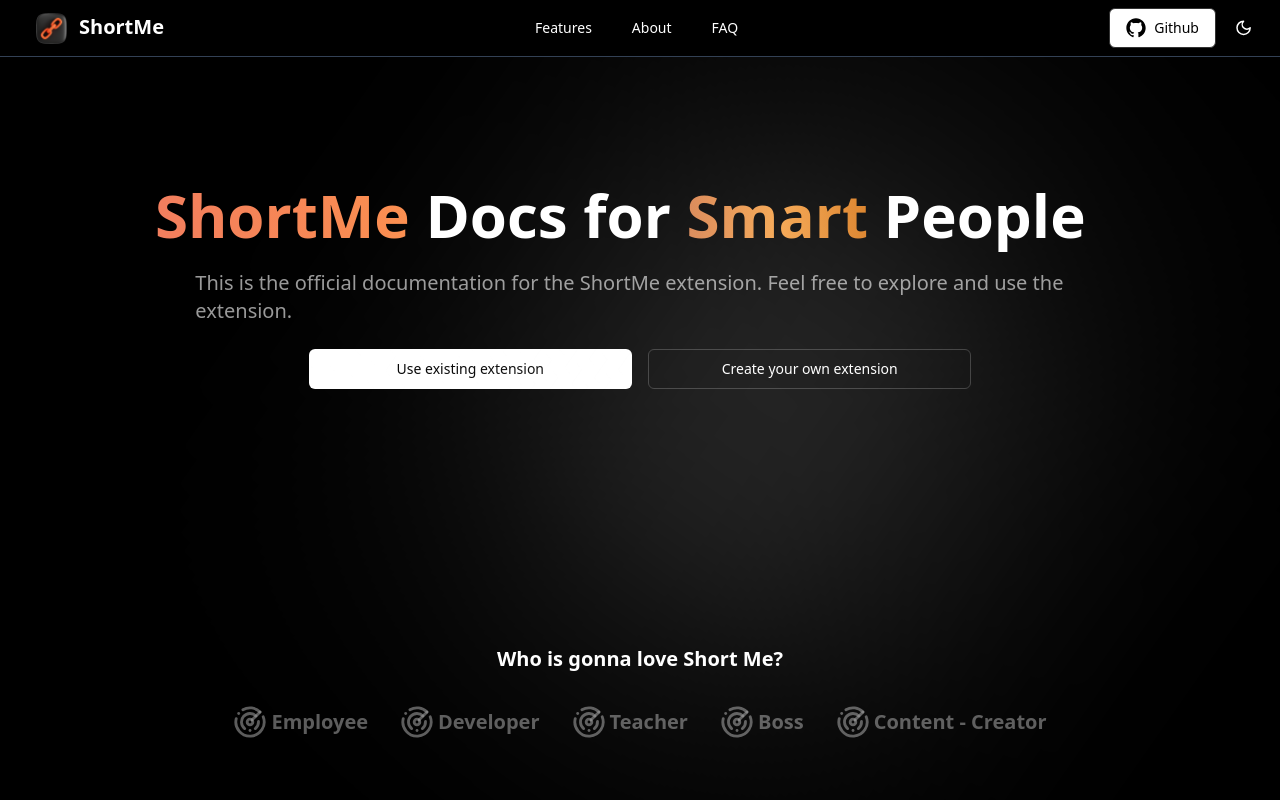
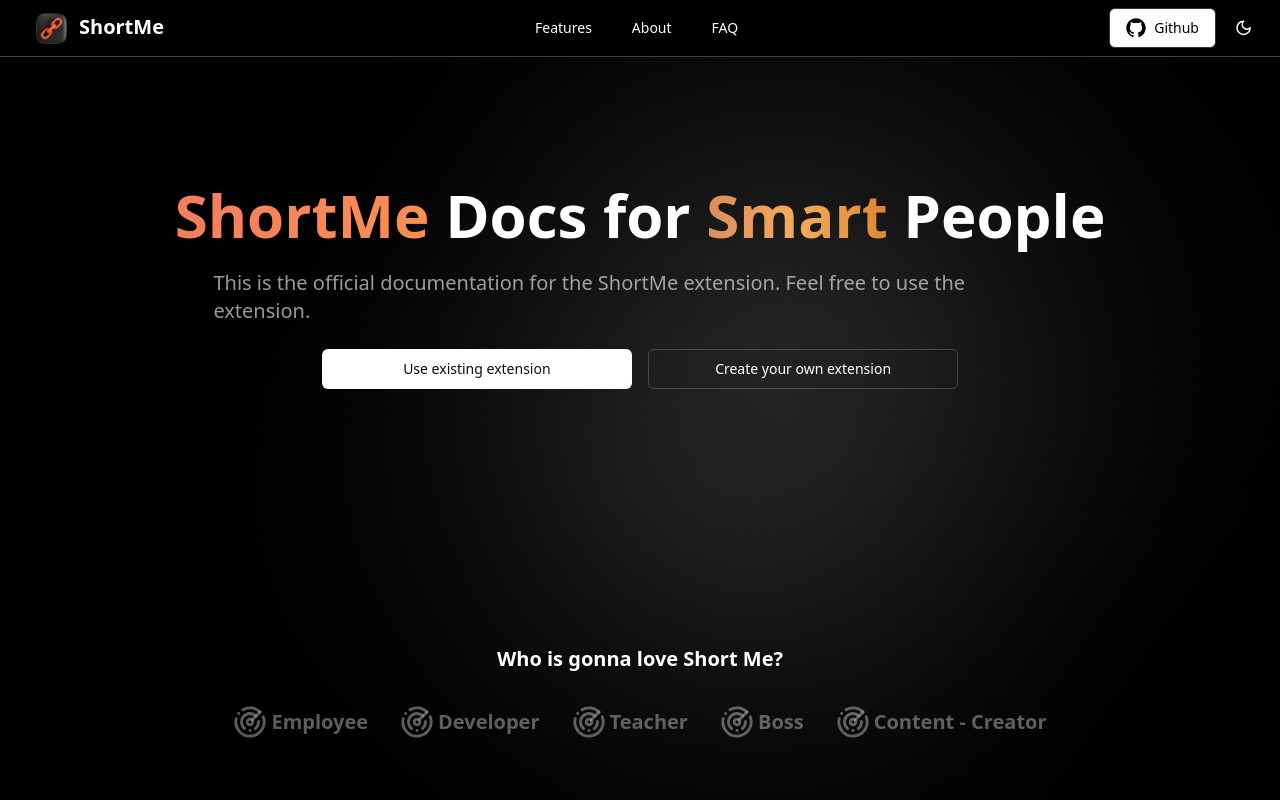
Before and after one commit to AvadhKanaiya/shortme_documentation, a React (Vite) app: page / in a window 1280 px wide. Shown: the top 800 px of the page. Built offline with nearby package versions, Linux system fonts and the light colour scheme.

Commit message:
made changes in description

```diff
--- a/src/components/Hero.tsx
+++ b/src/components/Hero.tsx
@@ -22,7 +22,7 @@
         </main>
 
         <p className="text-xl text-muted-foreground md:w-11/12 mx-auto">
-          This is the official documentation for the ShortMe extension. Feel free to explore and use the extension.
+          This is the official documentation for the ShortMe extension. Feel free to use the extension.
         </p>
 
         <div className="space-y-4 md:space-y-0 md:space-x-4 flex flex-col md:flex-row items-center justify-center m-auto">
```
